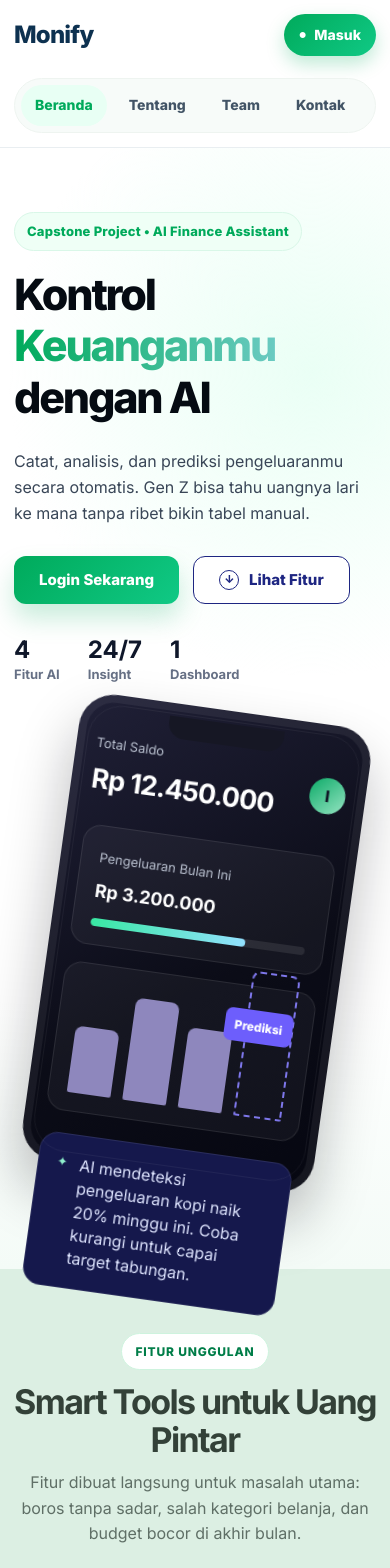
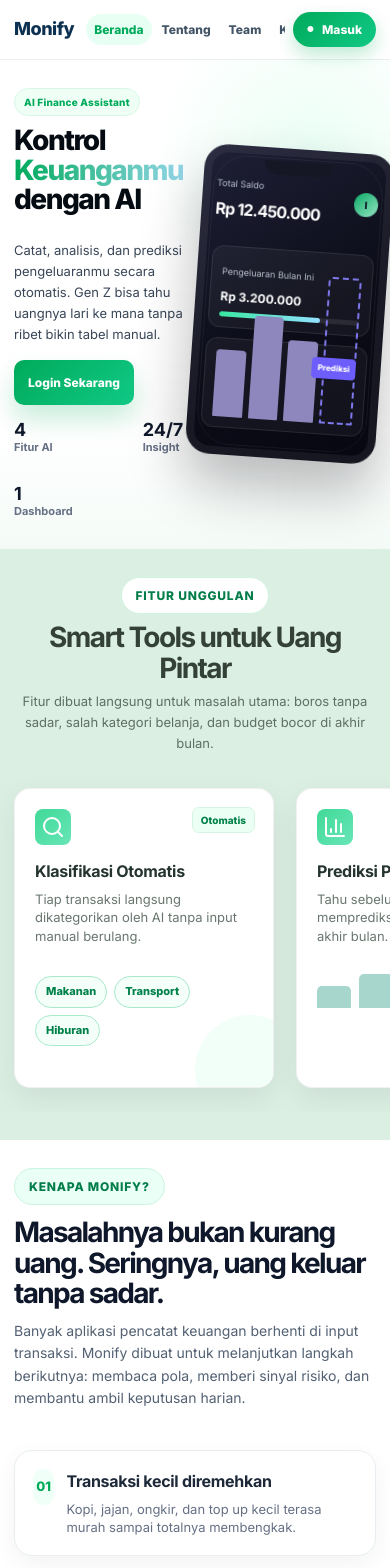
Before and after one commit to purnomoyusgiantoro/monify, a React (Vite) app in the folder frontend/: page / in a window 390 px wide. Shown: the top 1568 px of the page. Built offline with nearby package versions, Linux system fonts and the light colour scheme; the HTML template or start-up script is replaced by a standard one.

Commit message:
feat: implement team showcase page with custom styling and layout structure

```diff
--- a/frontend/public/style.css
+++ b/frontend/public/style.css
@@ -105,7 +105,47 @@
   .hero-grid,.split-grid,.insight-grid,.team-hero-grid,.collab-card{grid-template-columns:1fr}.hero h1,.team-hero h1{font-size:56px}.phone-stage{height:560px}.feature-grid,.steps{grid-template-columns:repeat(2,1fr)}.member-grid{grid-template-columns:repeat(2,1fr)}.footer-grid{grid-template-columns:1fr 1fr}.team-summary{max-width:620px}
 }
 @media(max-width:720px){
-  .container{width:min(100% - 28px,1180px)}.navbar{height:auto;padding:14px 0;flex-wrap:wrap}.brand{font-size:24px}.nav-links{order:3;width:100%;overflow-x:auto;justify-content:flex-start}.login-btn{min-width:auto;padding:10px 15px}.section-pad{padding:64px 0}.hero-grid{gap:20px;min-height:auto}.hero h1,.team-hero h1{font-size:43px;letter-spacing:-2.2px}.hero p,.team-hero p{font-size:16px}.phone-card{width:294px;height:470px;padding:36px 20px 20px;border-radius:35px}.phone-stage{height:500px}.feature-grid,.steps,.article-grid,.role-grid,.member-grid,.footer-grid{grid-template-columns:1fr}.tools{padding:64px 0}.section-title h2,.problem h2,.insight h2,.cta h2,.collab h2{font-size:34px}.cta-card{align-items:flex-start;flex-direction:column;padding:34px}.team-summary{grid-template-columns:1fr}.flow-mini i{display:none}
+  .container{width:min(100% - 28px,1180px)}
+  .navbar{height:auto;padding:10px 0;flex-wrap:nowrap;gap:8px;align-items:center;}
+  .brand{font-size:18px;letter-spacing:-0.5px;flex-shrink:0;}
+  .nav-links{order:0;width:auto;overflow-x:auto;justify-content:flex-start;gap:2px;padding:4px;background:transparent;border:none;flex:1;min-width:0;scrollbar-width:none;}
+  .nav-links::-webkit-scrollbar{display:none;}
+  .nav-links a{font-size:12px;padding:6px 8px;white-space:nowrap;}
+  .login-btn{min-width:auto;padding:8px 14px;font-size:12px;flex-shrink:0;order:0;}
+  .section-pad{padding:28px 0 !important;}
+  .hero-grid{grid-template-columns:1.1fr .9fr !important;gap:12px;min-height:auto;align-items:center;}
+  .hero h1,.team-hero h1{font-size:28px;letter-spacing:-1.5px;line-height:1.05;}
+  .hero p,.team-hero p{font-size:13px;margin-bottom:16px;}
+  .hero-actions{margin-bottom:16px;gap:8px;}
+  .hero-actions .btn{height:38px;padding:0 14px;font-size:12px;border-radius:10px;}
+  .hero-actions .btn-outline{display:none;}
+  .hero-stats div{gap:0;}.hero-stats strong{font-size:18px;}.hero-stats span{font-size:11px;}
+  .eyebrow{font-size:10px;padding:5px 9px;margin-bottom:10px;}
+  .phone-stage{height:320px !important;}
+  .phone-card{width:190px !important;height:310px !important;padding:24px 14px 14px !important;border-radius:24px !important;transform:rotate(4deg) !important;}
+  .phone-notch{width:70px;height:14px;}
+  .phone-top span,.balance-box span{font-size:9px !important;}
+  .phone-top h3{font-size:16px !important;}
+  .mini-avatar{width:24px;height:24px;font-size:10px;}
+  .balance-box,.chart-box{padding:10px !important;margin-bottom:10px !important;border-radius:12px !important;}
+  .balance-box strong{font-size:12px !important;margin:4px 0 6px !important;}
+  .progress{height:5px !important;}
+  .chart-box{height:90px !important;}.bars{height:60px !important;gap:6px !important;}.bars i{border-radius:4px 4px 1px 1px !important;}
+  .predict-card{font-size:8px !important;padding:4px 6px !important;right:10px !important;top:12px !important;border-radius:4px !important;}
+  .blob-one{width:120px;height:120px;}.blob-two{width:80px;height:80px;}
+  .split-grid{gap:24px !important;}.insight-grid{gap:24px !important;}.team-hero-grid{gap:20px !important;}.collab-card{grid-template-columns:1fr;}
+  .section-title{margin-bottom:24px !important;}.section-title h2{font-size:28px !important;margin:8px 0 8px !important;}.section-title p{font-size:13px !important;}
+  .problem h2,.insight h2,.cta h2,.collab h2{font-size:28px !important;margin:12px 0 !important;}
+  .lead{font-size:14px !important;margin-bottom:16px !important;}
+  .check-list{margin-top:16px !important;gap:8px !important;}.check-list p{padding:10px 12px !important;font-size:13px !important;}
+  .dashboard{padding:18px !important;border-radius:20px !important;}.dash-head{margin-bottom:12px !important;}.dash-total{padding:14px !important;margin-bottom:14px !important;border-radius:14px !important;}.dash-total strong{font-size:28px !important;}.dash-bars{height:100px !important;margin-bottom:12px !important;}.dash-row{padding:8px 0 !important;}.dash-alert{margin-top:12px !important;padding:10px !important;font-size:12px !important;}
+  .feature-grid,.steps,.article-grid,.role-grid,.member-grid{grid-template-columns:1fr}.tools{padding:28px 0 !important;}
+  .section-title h2,.problem h2,.insight h2,.cta h2,.collab h2{font-size:28px !important;}
+  .cta{padding-top:16px !important;}.cta-card{align-items:flex-start;flex-direction:column;padding:24px !important;border-radius:20px !important;gap:16px !important;}.cta-card h2{font-size:24px !important;}
+  .footer{padding:32px 0 !important;}.footer-grid{grid-template-columns:repeat(2,1fr) !important;gap:20px !important;}.footer-grid>div:nth-child(1),.footer-grid>div:nth-child(4){grid-column:span 2 !important;}.footer h4{margin-bottom:8px !important;}.footer p{margin-top:8px !important;font-size:12px !important;}
+  .team-summary{grid-template-columns:1fr}.flow-mini i{display:none}
+  .role-section{padding:28px 0 12px !important;}.members{padding:28px 0 !important;}.collab{padding:28px 0 !important;}
+  .ai-note{display:none !important;}
 }
 
 /* ---------- Auth popup integrated with landing page ---------- */
--- a/frontend/src/index.css
+++ b/frontend/src/index.css
@@ -105,7 +105,26 @@
   .hero-grid,.split-grid,.insight-grid,.team-hero-grid,.collab-card{grid-template-columns:1fr}.hero h1,.team-hero h1{font-size:56px}.phone-stage{height:560px}.feature-grid,.steps{grid-template-columns:repeat(2,1fr)}.member-grid{grid-template-columns:repeat(2,1fr)}.footer-grid{grid-template-columns:1fr 1fr}.team-summary{max-width:620px}
 }
 @media(max-width:720px){
-  .container{width:min(100% - 28px,1180px)}.navbar{height:auto;padding:14px 0;flex-wrap:wrap}.brand{font-size:24px}.nav-links{order:3;width:100%;overflow-x:auto;justify-content:flex-start}.login-btn{min-width:auto;padding:10px 15px}.section-pad{padding:64px 0}.hero-grid{gap:20px;min-height:auto}.hero h1,.team-hero h1{font-size:43px;letter-spacing:-2.2px}.hero p,.team-hero p{font-size:16px}.phone-card{width:294px;height:470px;padding:36px 20px 20px;border-radius:35px}.phone-stage{height:500px}.feature-grid,.steps,.article-grid,.role-grid,.member-grid,.footer-grid{grid-template-columns:1fr}.tools{padding:64px 0}.section-title h2,.problem h2,.insight h2,.cta h2,.collab h2{font-size:34px}.cta-card{align-items:flex-start;flex-direction:column;padding:34px}.team-summary{grid-template-columns:1fr}.flow-mini i{display:none}
+  .container{width:min(100% - 28px,1180px)}.navbar{height:auto;padding:14px 0;flex-wrap:wrap}.brand{font-size:24px}.nav-links{order:3;width:100%;overflow-x:auto;justify-content:flex-start}.login-btn{min-width:auto;padding:10px 15px}.section-pad{padding:24px 0 !important;}.hero-grid{gap:20px;min-height:auto}.hero h1,.team-hero h1{font-size:43px;letter-spacing:-2.2px}.hero p,.team-hero p{font-size:16px}.phone-card{width:294px;height:470px;padding:36px 20px 20px;border-radius:35px}.phone-stage{height:500px}
+  .split-grid, .insight-grid, .team-hero-grid { gap: 20px !important; }
+  .feature-grid, .article-grid, .role-grid, .member-grid { display: flex !important; flex-wrap: nowrap !important; overflow-x: auto !important; scroll-snap-type: x mandatory; gap: 16px; margin: 0 -14px; padding: 10px 14px 24px; scrollbar-width: none; }
+  .team-summary { display: grid !important; grid-template-columns: repeat(3, 1fr) !important; gap: 10px !important; padding: 16px !important; }
+  .feature-grid::-webkit-scrollbar, .article-grid::-webkit-scrollbar, .role-grid::-webkit-scrollbar, .member-grid::-webkit-scrollbar { display: none; }
+  .feature-card, .article-card, .role-card, .member-card { width: 260px !important; max-width: 78vw !important; scroll-snap-align: center; flex-shrink: 0; padding: 20px !important; min-height: auto !important; white-space: normal !important; }
+  .team-summary > div { width: auto !important; max-width: none !important; padding: 12px !important; text-align: center; }
+  .team-summary strong { font-size: 28px !important; }
+  .team-summary span { font-size: 11px !important; }
+  .problem-list, .steps { display: grid !important; gap: 12px; }
+  .problem-item, .step-card { padding: 18px !important; gap: 12px !important; min-height: auto !important; }
+  .problem-item span { width: 36px !important; height: 36px !important; font-size: 13px !important; border-radius: 10px !important; }
+  .feature-card h3, .step-card h3, .article-card h3, .role-card h3, .member-card h3, .problem-item h3 { font-size: 16px !important; margin-bottom: 6px !important; letter-spacing: -0.3px !important; }
+  .feature-card p, .step-card p, .article-card p, .role-card p, .member-card p, .problem-item p { font-size: 13px !important; line-height: 1.4 !important; }
+  .feature-icon { width: 36px !important; height: 36px !important; margin-bottom: 14px !important; border-radius: 8px !important; }
+  .feature-tag { top: 18px !important; right: 18px !important; padding: 4px 8px !important; font-size: 10px !important; }
+  .footer-grid { grid-template-columns: repeat(2, 1fr) !important; gap: 24px; }
+  .footer-grid > div:nth-child(1), .footer-grid > div:nth-child(4) { grid-column: span 2 !important; }
+  .hero-stats { justify-content: space-between; gap: 12px; }
+  .tools{padding:24px 0 !important;}.section-title h2,.problem h2,.insight h2,.cta h2,.collab h2{font-size:28px !important;}.section-title{margin-bottom:20px !important;}.section-title p{font-size:13px !important;}.cta-card{align-items:flex-start;flex-direction:column;padding:24px !important;gap:14px !important;}.flow-mini i{display:none}
 }
 
 /* ---------- Auth popup integrated with landing page ---------- */
@@ -509,6 +528,8 @@
   display: flex; justify-content: space-between; align-items: center; gap: 20px;
   margin-bottom: 26px;
   animation: fadeIn .55s ease both;
+  position: relative;
+  z-index: 40;
 }
 .topbar h1 { margin: 0; font-size: clamp(28px, 3vw, 42px); letter-spacing: -1.6px; }
 .topbar p { margin: 6px 0 0; color: var(--muted); }
@@ -639,6 +660,7 @@
 .progress.danger span { background:var(--danger); }
 
 .insight-board { display:grid; grid-template-columns: repeat(2, minmax(0,1fr)); gap:18px; }
+.prediction-group { display: contents; }
 .prediction-card { padding:24px; border-radius:26px; background:#fff; border:1px solid var(--line); box-shadow:0 10px 25px rgba(16,35,29,.05); }
 .prediction-card h3 { margin:0 0 8px; }
 .big-number { font-size:36px; font-weight:1000; letter-spacing:-1.5px; margin:14px 0 5px; }
@@ -694,19 +716,86 @@
   .auth-panel, .auth-brand { padding:24px; }
   .auth-copy h1 { font-size:44px; }
   .form-card { padding:24px; }
-  .main { padding:20px 16px 34px; }
-  .topbar { flex-direction: column; align-items: stretch; gap: 16px; }
-  .top-actions { width: 100%; flex-direction: column; align-items: stretch; gap: 10px; }
-  .search-box { width: 100%; max-width: 100%; }
-  .top-actions .btn { width: 100%; justify-content: center; }
+  .main { padding: 20px 16px 96px; }
+  .topbar {
+    position: sticky;
+    top: 0;
+    margin: -20px -16px 20px -16px;
+    padding: 14px 16px;
+    background: #f8fcfa;
+    z-index: 900;
+    display: flex;
+    flex-direction: row;
+    align-items: center;
+    border-bottom: 1px solid rgba(15,23,42,0.06);
+  }
+  .topbar > div:first-child {
+    display: flex;
+    flex-direction: row;
+    align-items: center;
+    gap: 12px;
+  }
+  .topbar h1 { font-size: 22px; letter-spacing: -0.5px; margin: 0; }
+  .topbar p { display: none; }
+  .top-actions {
+    position: fixed;
+    bottom: 0;
+    left: 0;
+    right: 0;
+    width: 100%;
+    flex-direction: row;
+    align-items: center;
+    gap: 12px;
+    padding: 16px;
+    background: rgba(255, 255, 255, 0.95);
+    backdrop-filter: blur(12px);
+    border-top: 1px solid var(--line);
+    z-index: 1000;
+    box-shadow: 0 -10px 30px rgba(0,168,112,0.08);
+  }
+  .search-box { flex: 1; margin: 0; }
+  .top-actions .btn { flex: 1; justify-content: center; padding: 0 12px; font-size: 13px; }
   .top-actions .btn span { display:none; }
-  .feature-grid, .insight-board { grid-template-columns:1fr; }
-  .stats-grid { grid-template-columns:repeat(2, 1fr); gap: 12px; }
-  .stat-card { padding: 16px; }
-  .stat-card h3 { font-size: 20px; }
+  .main .feature-card p { display: none; }
+  .insight-board { display: flex; flex-direction: column; gap: 16px; }
+  .prediction-group {
+    display: flex;
+    flex-direction: column;
+    background: #fff;
+    border: 1px solid var(--line);
+    border-radius: 22px;
+    box-shadow: 0 10px 25px rgba(16,35,29,.05);
+    padding: 16px;
+    gap: 16px;
+  }
+  .prediction-group .prediction-card {
+    padding: 0;
+    border: none;
+    box-shadow: none;
+    border-radius: 0;
+    background: transparent;
+  }
+  .prediction-group .prediction-card:not(:last-child) {
+    border-bottom: 1px solid var(--line);
+    padding-bottom: 16px;
+  }
+  .prediction-group .prediction-card h3 { font-size: 16px; margin-bottom: 4px; }
+  .prediction-group .prediction-card .help { font-size: 11px; line-height: 1.4; margin-bottom: 8px; }
+  .prediction-group .prediction-card .big-number { font-size: 26px; margin: 4px 0; letter-spacing: -1px; }
+  .prediction-group .prediction-card .badge { font-size: 10px; padding: 4px 8px; }
+  .main .feature-grid { grid-template-columns: repeat(3, minmax(0, 1fr)) !important; gap: 8px; }
+  .main .feature-card { padding: 12px 8px; min-height: auto; text-align: center; display: flex; flex-direction: column; align-items: center; justify-content: center; }
+  .main .feature-card:after { display: none; }
+  .main .feature-card i { width: 28px; height: 28px; margin-bottom: 6px; border-radius: 8px; }
+  .main .feature-card i svg { width: 14px !important; height: 14px !important; }
+  .main .feature-card h3 { font-size: 11px; margin-bottom: 0; line-height: 1.2; letter-spacing: -0.2px; text-align: center; }
+  .main .feature-card p { font-size: 10px; line-height: 1.35; }
+  .stats-grid { grid-template-columns: repeat(2, minmax(0, 1fr)) !important; gap: 12px; }
+  .stat-card { padding: 14px; }
+  .stat-card h3 { font-size: 18px; }
   .stat-card p { font-size: 11px; }
-  .stat-icon { width: 38px; height: 38px; }
-  .stat-pill { padding: 4px 8px; font-size: 11px; }
+  .stat-icon { width: 34px; height: 34px; }
+  .stat-pill { padding: 4px 8px; font-size: 10px; }
   .balance-card h2 { font-size:38px; }
   .table-card { overflow-x:auto; }
   .bars { gap:8px; }
@@ -760,7 +849,9 @@
   .budget-edit-row{grid-template-columns:1fr;}
 }
 @media(max-width:720px){
-  .report-controls{grid-template-columns:1fr;}
+  .report-controls { grid-template-columns: repeat(3, minmax(0, 1fr)) !important; gap: 8px; }
+  .report-controls .btn { padding: 8px 4px; font-size: 11px; }
+  .report-controls .field { grid-column: 1 / -1; }
   .form-actions{display:grid;grid-template-columns:1fr;}
   .row-actions{flex-direction:column;}
   .row-actions button{width:100%;}
--- a/frontend/src/pages/Landing.jsx
+++ b/frontend/src/pages/Landing.jsx
@@ -122,7 +122,7 @@
         <section className="hero section-pad">
           <div className="container hero-grid">
             <div className="hero-copy reveal">
-              <div className="eyebrow">Capstone Project • AI Finance Assistant</div>
+              <div className="eyebrow">AI Finance Assistant</div>
               <h1>Kontrol <span>Keuanganmu</span> dengan AI</h1>
               <p>
                 Catat, analisis, dan prediksi pengeluaranmu secara otomatis. Gen Z bisa tahu uangnya lari ke mana tanpa ribet bikin tabel manual.
--- a/frontend/src/pages/Prediksi.jsx
+++ b/frontend/src/pages/Prediksi.jsx
@@ -49,6 +49,7 @@
         <div className="feature-card"><i><ShieldAlert size={24} /></i><h3>Deteksi Over Budget</h3><p>Prediksi dibandingkan dengan budget. Kalau risiko tinggi, user diberi sinyal sebelum uang keburu habis.</p></div>
       </section>
       <section className="insight-board">
+        <div className="prediction-group">
           <div className="prediction-card">
             <h3>Prediksi Akhir Bulan</h3><p className="help">Estimasi total pengeluaran jika pola harian tetap sama.</p>
             <div className="big-number">{rupiah(s.projected)}</div>
@@ -65,6 +66,7 @@
             <div className="progress warn"><span style={{ width: `${Math.min(100, s.risk)}%` }}></span></div>
             <div style={{ marginTop: '14px' }}>{getStatus()}</div>
           </div>
+        </div>
         <div className="prediction-card">
           <h3>Rekomendasi MONIFY</h3><p className="help">{aiStamp}</p>
           <div className="reco-list">
--- a/frontend/src/pages/Team.jsx
+++ b/frontend/src/pages/Team.jsx
@@ -16,7 +16,7 @@
           <div className="container team-hero-grid">
             <div className="reveal">
               <span className="pill">MONIFY TEAM</span>
-              <h1>Tim kecil dengan tugas yang jelas.</h1>
+              <h1>Tim kecil dengan tugas yang jelas</h1>
               <p>
                 Monify dikembangkan oleh 6 anggota dengan pembagian kerja Data Scientist, AI Engineer, dan Full-Stack Web Developer. Fokusnya bukan banyak fitur, tapi fitur yang nyambung dari data, model AI, sampai antarmuka pengguna.
               </p>
```
Lines whose indentation alone changed are shown as unchanged.
